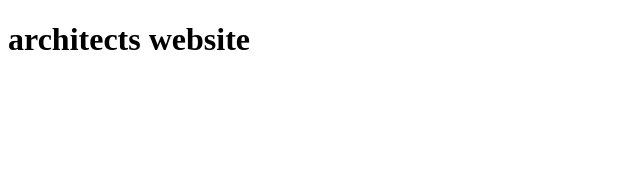
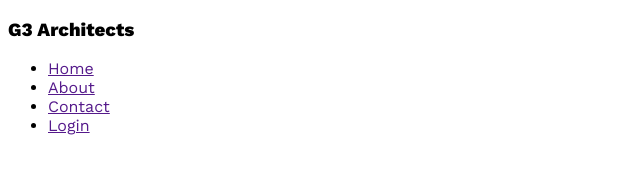
Before and after one commit to Nadim-Hossain/Web_day13_responsive, a plain HTML site: page index.html in a window 1280 px wide. Shown: the whole page, without its empty margins (0-640 px from the left). Drawn offline with nearby package versions, Linux system fonts and the light colour scheme.

Commit message:
font setup

```diff
--- a/index.html
+++ b/index.html
@@ -7,6 +7,22 @@
     <link rel="stylesheet" href="styles/architects.css">
 </head>
 <body>
-    <h1>architects website</h1>
+    <header>
+        <nav>
+            <h3>G3 Architects</h3>
+            <ul>
+                <li><a href="">Home</a></li>
+                <li><a href="">About</a></li>
+                <li><a href="">Contact</a></li>
+                <li><a href="">Login</a></li>
+            </ul>
+        </nav>
+    </header>
+    <main>
+
+    </main>
+    <footer>
+
+    </footer>
 </body>
 </html>
--- a/styles/architects.css
+++ b/styles/architects.css
@@ -0,0 +1,7 @@
+
+/* work sans font from google fonts */
+@import url('https://fonts.googleapis.com/css2?family=Work+Sans:ital,wght@0,400;0,500;0,600;0,800;1,700&display=swap');
+
+*{
+    font-family: 'Work Sans', sans-serif;
+}
```
